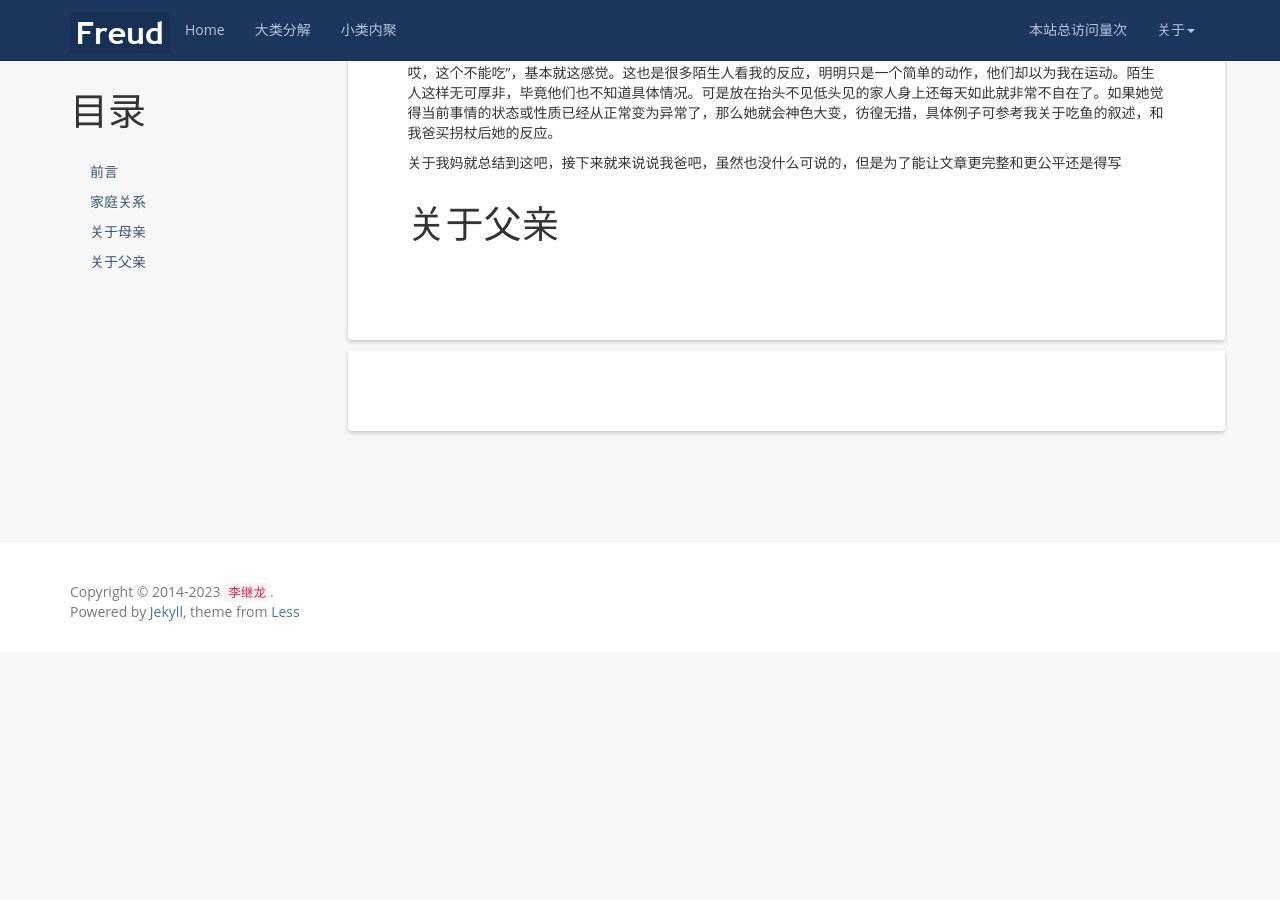
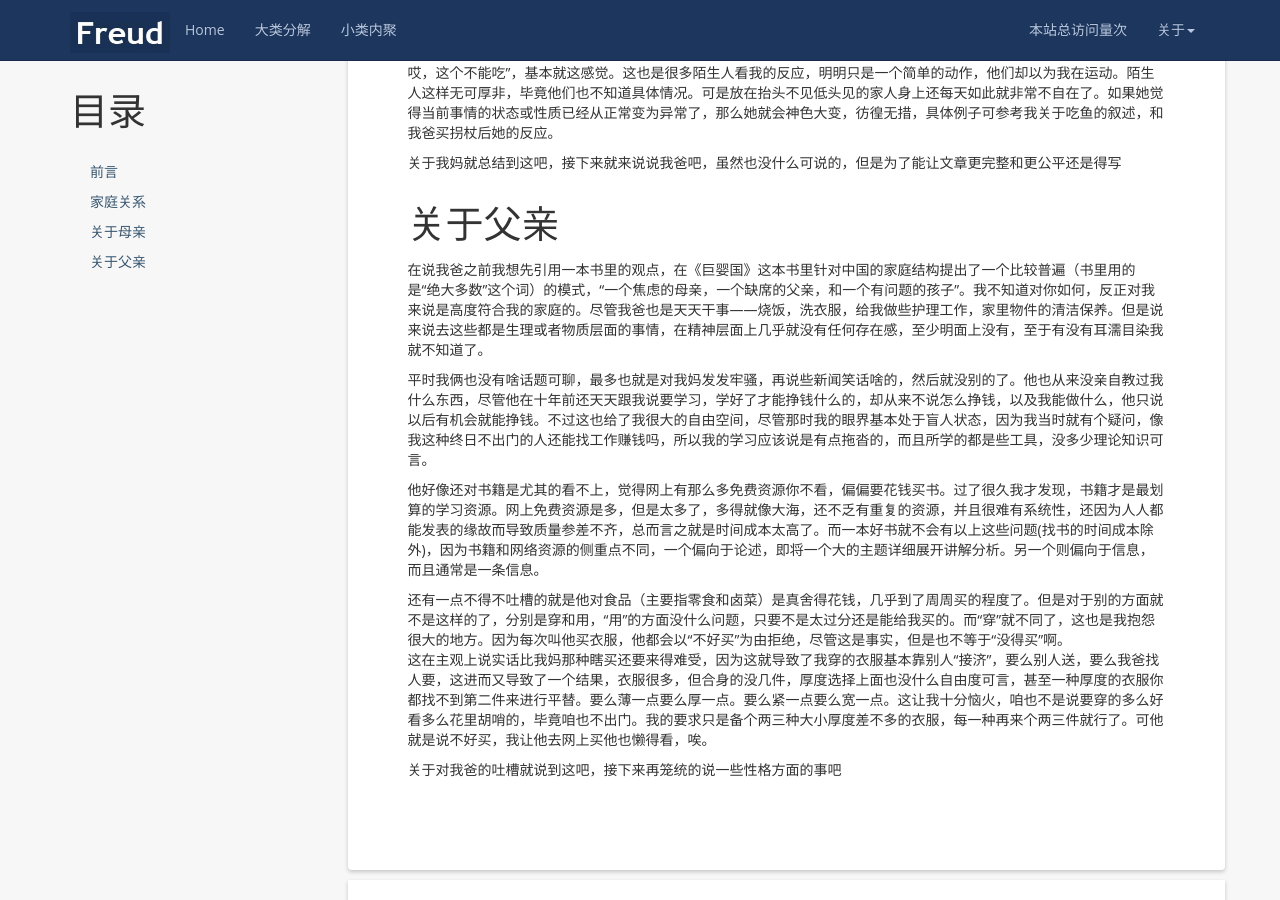
Before and after one commit to kljzndx/My-Blog, a Jekyll site: the page built from _posts/2022-11-23-细说家庭关系.md, in a window 1280 px wide and 900 px high, scrolled down 6874 px. Built offline with Jekyll 4.4.1, drawn with Linux system fonts in a browser that asks for light colours; nearby versions of some CDN libraries; comment, search, counter and statistics services are not loaded; before the commit the page ends 7526 px from its top, so only the background shows below that.

Commit message:
写作状态同步---对于我爸的吐槽

```diff
--- a/_posts/2022-11-23-细说家庭关系.md
+++ b/_posts/2022-11-23-细说家庭关系.md
@@ -148,3 +148,14 @@ ok，我妈的身体已经介绍完了，由于我爸的身体没这么奇葩，
 关于我妈就总结到这吧，接下来就来说说我爸吧，虽然也没什么可说的，但是为了能让文章更完整和更公平还是得写
 
 # 关于父亲
+
+在说我爸之前我想先引用一本书里的观点，在《巨婴国》这本书里针对中国的家庭结构提出了一个比较普遍（书里用的是“绝大多数”这个词）的模式，“一个焦虑的母亲，一个缺席的父亲，和一个有问题的孩子”。我不知道对你如何，反正对我来说是高度符合我的家庭的。尽管我爸也是天天干事——烧饭，洗衣服，给我做些护理工作，家里物件的清洁保养。但是说来说去这些都是生理或者物质层面的事情，在精神层面上几乎就没有任何存在感，至少明面上没有，至于有没有耳濡目染我就不知道了。
+
+平时我俩也没有啥话题可聊，最多也就是对我妈发发牢骚，再说些新闻笑话啥的，然后就没别的了。他也从来没亲自教过我什么东西，尽管他在十年前还天天跟我说要学习，学好了才能挣钱什么的，却从来不说怎么挣钱，以及我能做什么，他只说以后有机会就能挣钱。不过这也给了我很大的自由空间，尽管那时我的眼界基本处于盲人状态，因为我当时就有个疑问，像我这种终日不出门的人还能找工作赚钱吗，所以我的学习应该说是有点拖沓的，而且所学的都是些工具，没多少理论知识可言。
+
+他好像还对书籍是尤其的看不上，觉得网上有那么多免费资源你不看，偏偏要花钱买书。过了很久我才发现，书籍才是最划算的学习资源。网上免费资源是多，但是太多了，多得就像大海，还不乏有重复的资源，并且很难有系统性，还因为人人都能发表的缘故而导致质量参差不齐，总而言之就是时间成本太高了。而一本好书就不会有以上这些问题(找书的时间成本除外)，因为书籍和网络资源的侧重点不同，一个偏向于论述，即将一个大的主题详细展开讲解分析。另一个则偏向于信息，而且通常是一条信息。
+
+还有一点不得不吐槽的就是他对食品（主要指零食和卤菜）是真舍得花钱，几乎到了周周买的程度了。但是对于别的方面就不是这样的了，分别是穿和用，“用”的方面没什么问题，只要不是太过分还是能给我买的。而“穿”就不同了，这也是我抱怨很大的地方。因为每次叫他买衣服，他都会以“不好买”为由拒绝，尽管这是事实，但是也不等于“没得买”啊。
+这在主观上说实话比我妈那种瞎买还要来得难受，因为这就导致了我穿的衣服基本靠别人“接济”，要么别人送，要么我爸找人要，这进而又导致了一个结果，衣服很多，但合身的没几件，厚度选择上面也没什么自由度可言，甚至一种厚度的衣服你都找不到第二件来进行平替。要么薄一点要么厚一点。要么紧一点要么宽一点。这让我十分恼火，咱也不是说要穿的多么好看多么花里胡哨的，毕竟咱也不出门。我的要求只是备个两三种大小厚度差不多的衣服，每一种再来个两三件就行了。可他就是说不好买，我让他去网上买他也懒得看，唉。
+
+关于对我爸的吐槽就说到这吧，接下来再笼统的说一些性格方面的事吧
```
